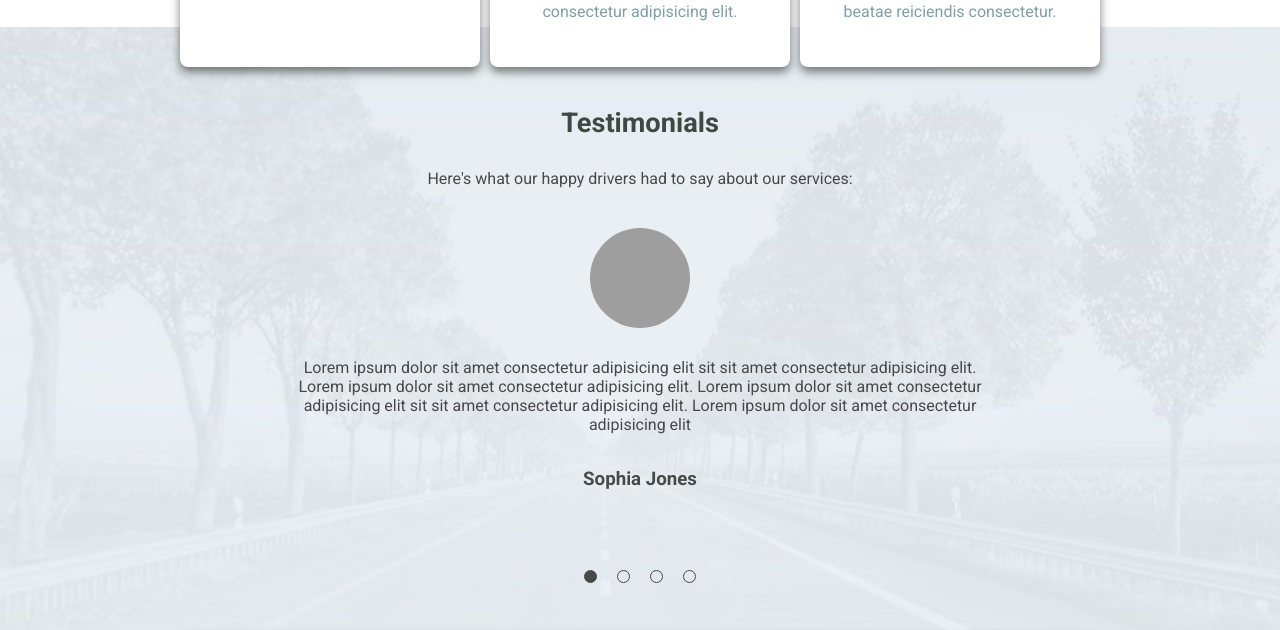
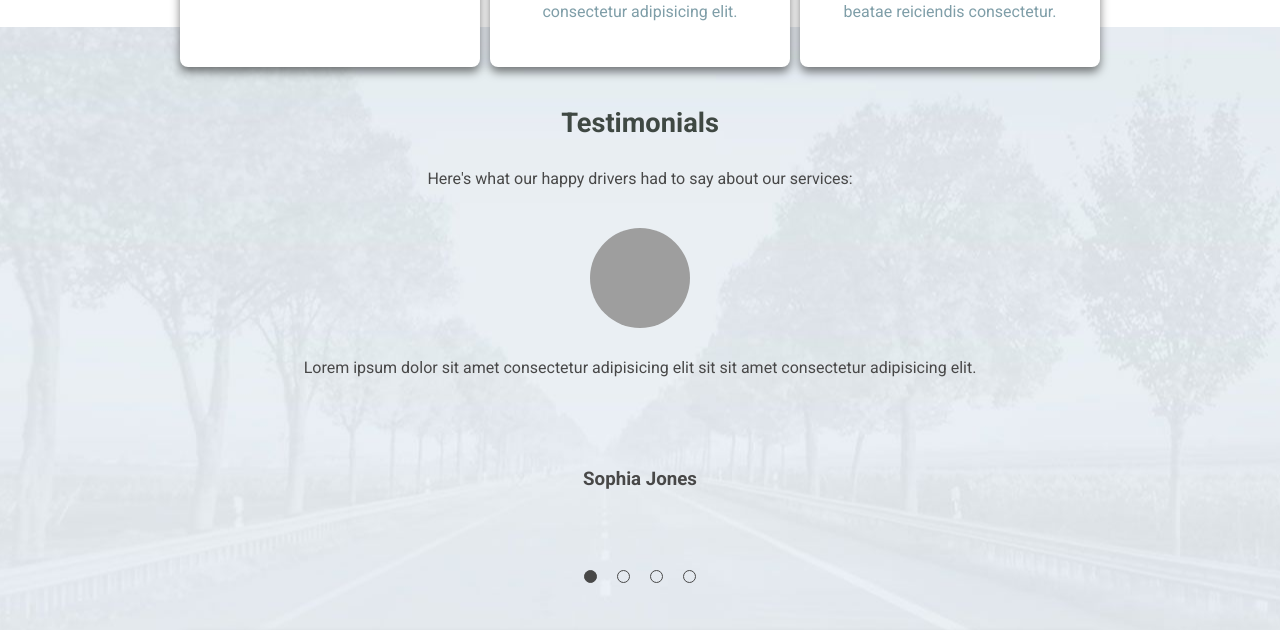
Before and after one commit to alessiotoni/proj-html-vuejs, a website: page index.html in a window 1280 px wide. Shown: the part 2403-3033 px from the top of the page. Drawn offline with nearby package versions, Linux system fonts and the light colour scheme; grey boxes are pictures that could not be loaded.

Commit message:
piccole correzioni

```diff
--- a/script/app.js
+++ b/script/app.js
@@ -86,22 +86,22 @@ const myApp = new Vue({
         testimonials: [
             {
                 img: "./public/images/testimonial-sophia.png",
-                description: "Lorem ipsum dolor sit amet consectetur adipisicing elit sit sit amet consectetur adipisicing elit. Lorem ipsum dolor sit amet consectetur adipisicing elit. Lorem ipsum dolor sit amet consectetur adipisicing elit sit sit amet consectetur adipisicing elit. Lorem ipsum dolor sit amet consectetur adipisicing elit",
+                description: "Lorem ipsum dolor sit amet consectetur adipisicing elit sit sit amet consectetur adipisicing elit.",
                 name: "sophia jones",
             },
             {
                 img: "./public/images/testimonial-kelly.png",
-                description: "Lorem ipsum dolor sit amet consectetur adipisicing elit sit amet consectetur adipisicing elit. Lorem ipsum adipisicing elit. elit sit amet consectetur adipisicing elit. Lorem ipsum adipisicing elit.",
+                description: "Lorem, ipsum dolor sit amet consectetur adipisicing elit. Nihil incidunt ipsam, deserunt adipisci fuga blanditiis suscipit eligendi, temporibus nobis eos dolor et consectetur veritatis quis vel.",
                 name: "kelly jones",
             },
             {
                 img: "./public/images/testimonial-kate.png",
-                description: "Lorem ipsum dolor sit amet consectetur adipisicing elit sit amet consectetur adipisicing elit. Lorem ipsum consectetur adipisicing elit.",
+                description: "Lorem ipsum dolor sit amet consectetur adipisicing elit. Autem aut quod nemo illo optio error quisquam culpa.",
                 name: "kate jones",
             },
             {
                 img: "./public/images/testimonial-harold.png",
-                description: "Lorem ipsum dolor sit amet consectetur  elit sit amet consectetur adipisicing elit. Lorem ipsum dolor sit amet consectetur  elit sit amet consectetur adipisicing elit.",
+                description: "Lorem ipsum, dolor sit amet consectetur adipisicing elit. Facilis architecto numquam consequatur aspernatur, pariatur illo quam repudiandae, quidem alias doloremque suscipit sunt expedita, dolorem impedit eius ullam vero eveniet temporibus.",
                 name: "harold jones",
             },
         ],
--- a/src/partials/_main.scss
+++ b/src/partials/_main.scss
@@ -276,7 +276,7 @@ svg {
     width: 150px;
     height: 150px;
     z-index: 10;
-    transform: rotate(275deg);
+    transform: rotate(273deg);
     circle {
         width: 100%;
         height: 100%;
```
Also changed, not shown: dist/app.css, index.html (line endings or trailing spaces).
